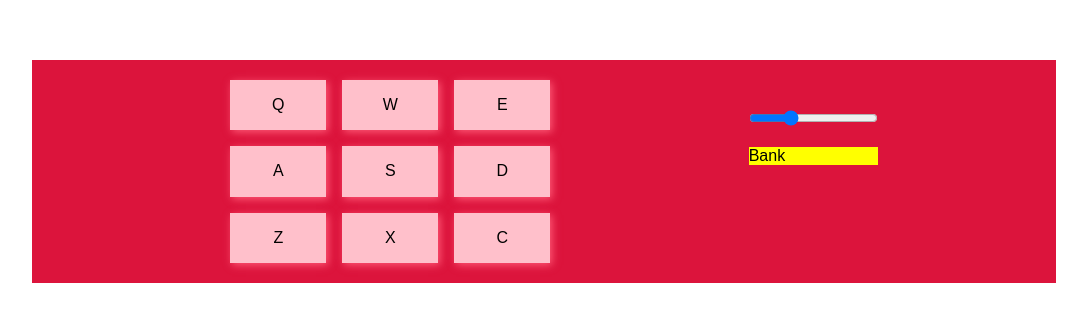
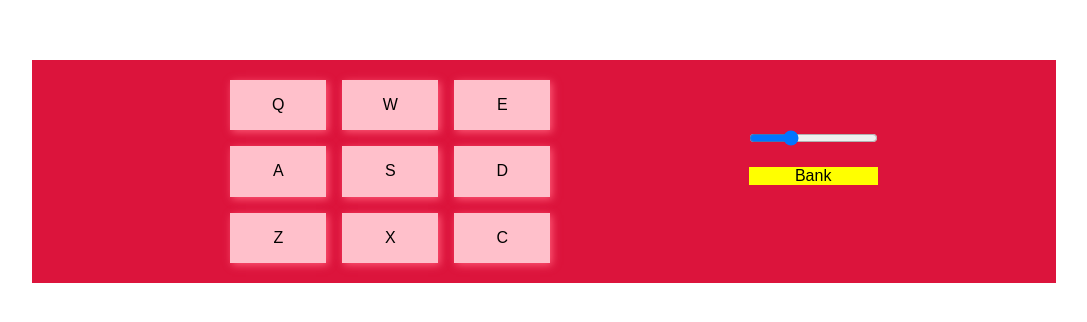
Before and after one commit to Auralcat/freecodecamp-projects, a React (Create React App) app in the folder drum-machine/: page / in a window 1280 px wide. Shown: the part 260-582 px from the top of the page, without its empty margins (96-1183 px from the left). Built offline with nearby package versions, Linux system fonts and the light colour scheme.

Commit message:
Change title, align items

```diff
--- a/drum-machine/public/index.html
+++ b/drum-machine/public/index.html
@@ -21,7 +21,7 @@
     -->
     <link href="https://stackpath.bootstrapcdn.com/font-awesome/4.7.0/css/font-awesome.min.css" rel="stylesheet"/>
     <link href="https://cdnjs.cloudflare.com/ajax/libs/normalize/8.0.0/normalize.min.css" rel="stylesheet"/>
-    <title>React App</title>
+    <title>React Drum Machine</title>
   </head>
   <body>
     <noscript>
--- a/drum-machine/src/App.css
+++ b/drum-machine/src/App.css
@@ -5,10 +5,14 @@
 .inner-container {
   display: flex;
   justify-content: space-evenly;
+  align-items: first baseline;
   width: 80vw;
   margin: 25% auto;
   background-color: crimson; }
 
+.controls-container {
+  text-align: center; }
+
 @media screen and (max-width: 600px) {
   .inner-container {
     flex-direction: column; } }
--- a/drum-machine/src/App.scss
+++ b/drum-machine/src/App.scss
@@ -6,9 +6,14 @@
 .inner-container {
     display: flex;
     justify-content: space-evenly;
+    align-items: first baseline;
     width: 80vw;
     margin: 25% auto;
     background-color: crimson;
+}
+
+.controls-container {
+    text-align: center;
 }
 
 @media screen and (max-width: 600px) {
--- a/drum-machine/src/consts.js
+++ b/drum-machine/src/consts.js
@@ -1,6 +1,8 @@
 // coded by @no-stack-dub-sack (github) / @no_stack_sub_sack (codepen)
 // Adaptations: Auralcat (github)
 const projectName = 'drum-machine';
+
+// This is a browser feature, you can use it to persist state.
 localStorage.setItem('example_project', 'Drum Machine');
 
 const bankOne = [{
```
